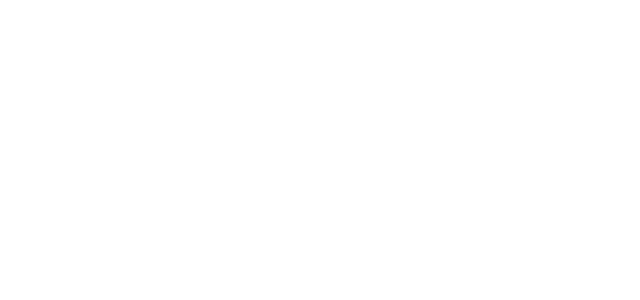
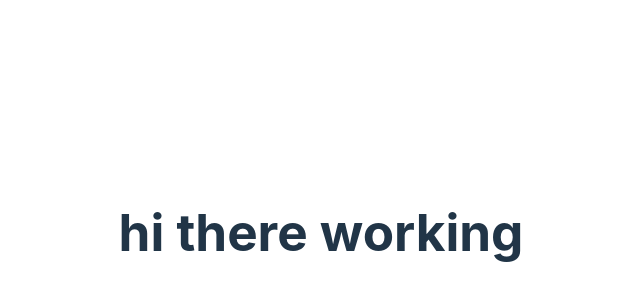
Before and after one commit to shameem-dev/news-home-Frontend-mentor, a React (Vite) app: page / in a window 1280 px wide. Shown: the part 168-468 px from the top of the page, without its empty margins (319-959 px from the left). Built offline with nearby package versions, Linux system fonts and the light colour scheme.

Commit message:
testing of gh pages

```diff
--- a/src/App.jsx
+++ b/src/App.jsx
@@ -5,7 +5,7 @@
 
   return (
     <>
-
+      <h1>hi there working</h1>
     </>
   )
 }
```
